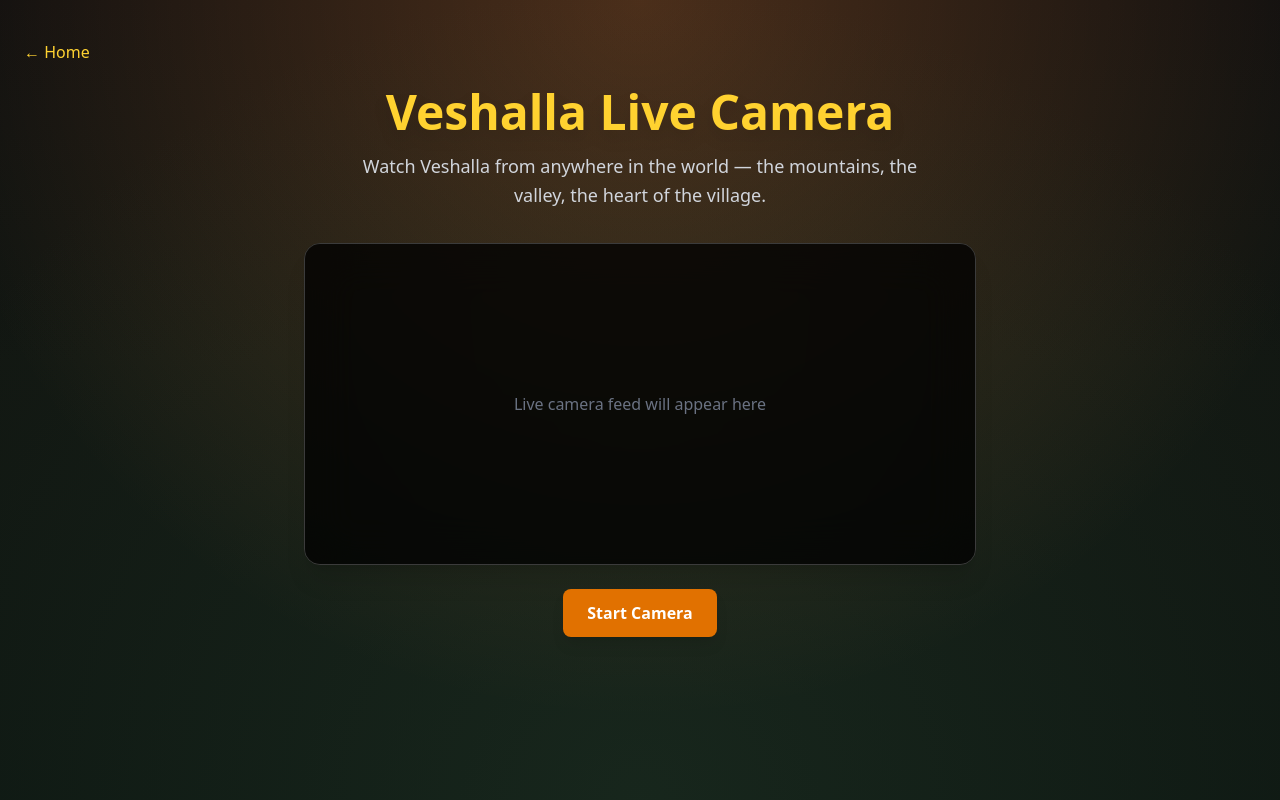
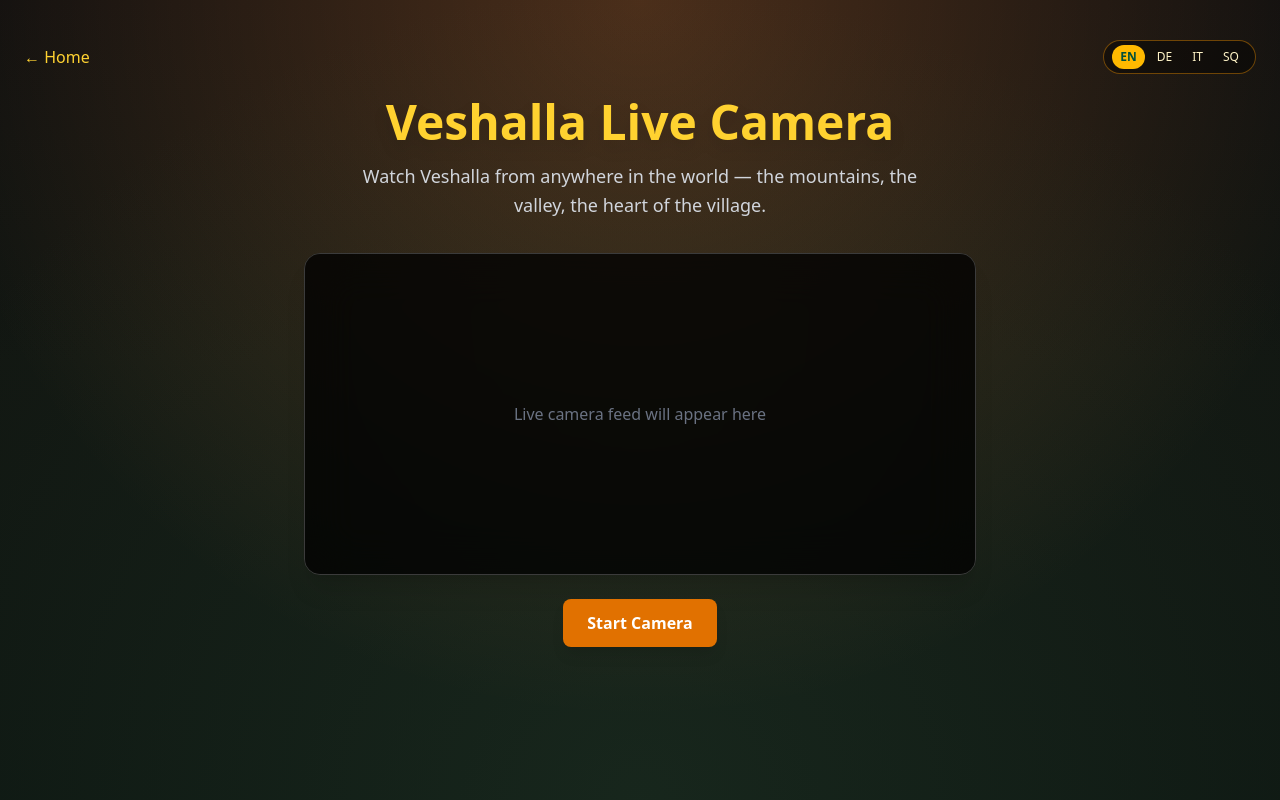
Before and after one commit to ermalmiftari/Veshallaweb, a React (Vite) app: page /en/camera in a window 1280 px wide. Shown: the top 800 px of the page. Built offline with nearby package versions, Linux system fonts and the light colour scheme.

Commit message:
all done except google analytics

```diff
--- a/src/i18n.ts
+++ b/src/i18n.ts
@@ -7,6 +7,12 @@ import enHome from "./locales/en/home.json";
 import deHome from "./locales/de/home.json";
 import itHome from "./locales/it/home.json";
 import sqHome from "./locales/sq/home.json";
+
+// PAGE-SPECIFIC: camera
+import enCamera from "./locales/en/camera.json";
+import deCamera from "./locales/de/camera.json";
+import itCamera from "./locales/it/camera.json";
+import sqCamera from "./locales/sq/camera.json";
 
 // PAGE-SPECIFIC: shop
 import enShop from "./locales/en/shop.json";
@@ -32,24 +38,28 @@ i18n
     resources: {
       en: {
         home: enHome,
+        camera: enCamera,
         shop: enShop,
         member: enMember,
         checkout: enCheckout
       },
       de: {
         home: deHome,
+        camera: deCamera,
         shop: deShop,
         member: deMember,
         checkout: deCheckout
       },
       it: {
         home: itHome,
+        camera: itCamera,
         shop: itShop,
         member: itMember,
         checkout: itCheckout
       },
       sq: {
         home: sqHome,
+        camera: sqCamera,
         shop: sqShop,
         member: sqMember,
         checkout: sqCheckout
@@ -59,8 +69,8 @@ i18n
     lng: "en",
     fallbackLng: "en",
 
-    // Add "home" namespace
-    ns: ["home", "shop", "member", "checkout"],
+    // Add "camera" namespace
+    ns: ["home", "camera", "shop", "member", "checkout"],
     defaultNS: "home",
 
     interpolation: {
--- /dev/null
+++ b/src/locales/de/camera.json
@@ -0,0 +1,7 @@
+{
+  "backHome": "Startseite",
+  "title": "Veshalla Live-Kamera",
+  "subtitle": "Sieh Veshalla von überall auf der Welt – die Berge, das Tal und das Herz des Dorfes.",
+  "placeholder": "Der Live-Kamerastream wird hier angezeigt",
+  "button": "Kamera starten"
+}
--- /dev/null
+++ b/src/locales/en/camera.json
@@ -0,0 +1,7 @@
+{
+  "backHome": "Home",
+  "title": "Veshalla Live Camera",
+  "subtitle": "Watch Veshalla from anywhere in the world — the mountains, the valley, the heart of the village.",
+  "placeholder": "Live camera feed will appear here",
+  "button": "Start Camera"
+}
--- /dev/null
+++ b/src/locales/it/camera.json
@@ -0,0 +1,7 @@
+{
+  "backHome": "Home",
+  "title": "Telecamera live di Veshalla",
+  "subtitle": "Guarda Veshalla da qualsiasi parte del mondo: le montagne, la valle e il cuore del villaggio.",
+  "placeholder": "Il flusso video in diretta apparirà qui",
+  "button": "Avvia telecamera"
+}
--- /dev/null
+++ b/src/locales/sq/camera.json
@@ -0,0 +1,7 @@
+{
+  "backHome": "Faqja kryesore",
+  "title": "Kamera live e Veshallës",
+  "subtitle": "Shiko Veshallën nga çdo cep i botës – malet, lugina dhe zemra e fshatit.",
+  "placeholder": "Pamja live nga kamera do të shfaqet këtu",
+  "button": "Fillo kamerën"
+}
--- a/src/pages/Camera.tsx
+++ b/src/pages/Camera.tsx
@@ -1,6 +1,27 @@
-import { Link } from "react-router-dom";
+import { useEffect } from "react"
+import { Link, useNavigate, useParams } from "react-router-dom"
+import { useTranslation } from "react-i18next"
 
 export default function Camera() {
+  const { lang } = useParams<{ lang: string }>()
+  const navigate = useNavigate()
+  const activeLang = lang || "en"
+
+  const { t, i18n } = useTranslation("camera")
+
+  // keep i18next in sync with URL /:lang
+  useEffect(() => {
+    if (activeLang && i18n.language !== activeLang) {
+      i18n.changeLanguage(activeLang)
+    }
+  }, [activeLang, i18n])
+
+  const handleLanguageChange = (newLang: string) => {
+    if (newLang === activeLang) return
+    // stay on camera page when switching language
+    navigate(`/${newLang}/camera`)
+  }
+
   return (
     <div
       className="
@@ -18,10 +39,11 @@ export default function Camera() {
       {/* FOREST GLOW */}
       <div className="absolute inset-0 bg-[radial-gradient(circle_at_bottom,rgba(60,100,70,0.20),transparent_80%)] pointer-events-none" />
 
-      {/* HOME BUTTON */}
-      <div className="relative z-10 mb-6">
+      {/* TOP BAR: HOME + LANGUAGE SWITCHER */}
+      <div className="relative z-10 mb-6 flex items-center justify-between">
+        {/* HOME BUTTON */}
         <Link
-          to="/"
+          to={`/${activeLang}`}
           className="
             flex items-center gap-2
             text-amber-300 hover:text-amber-200
@@ -29,19 +51,35 @@ export default function Camera() {
             font-medium transition
           "
         >
-          ← Home
+          ← {t("backHome")}
         </Link>
+
+        {/* LANGUAGE SWITCHER (desktop) */}
+        <div className="hidden sm:flex items-center gap-1 bg-black/40 border border-amber-500/40 rounded-full px-2 py-1 text-xs">
+          {["en", "de", "it", "sq"].map((code) => (
+            <button
+              key={code}
+              onClick={() => handleLanguageChange(code)}
+              className={`px-2 py-1 rounded-full transition ${
+                activeLang === code
+                  ? "bg-amber-400 text-emerald-900 font-semibold"
+                  : "text-amber-100 hover:text-amber-300"
+              }`}
+            >
+              {code.toUpperCase()}
+            </button>
+          ))}
+        </div>
       </div>
 
       {/* HEADER */}
       <div className="relative z-10 text-center max-w-2xl mx-auto mb-8">
         <h1 className="text-3xl sm:text-5xl font-bold text-amber-300 drop-shadow-xl">
-          Veshalla Live Camera
+          {t("title")}
         </h1>
 
         <p className="text-gray-300 text-sm sm:text-lg mt-4 max-w-xl mx-auto leading-relaxed">
-          Watch Veshalla from anywhere in the world — the mountains, the valley,
-          the heart of the village.
+          {t("subtitle")}
         </p>
       </div>
 
@@ -49,7 +87,7 @@ export default function Camera() {
       <div className="relative z-10 mx-auto w-full max-w-2xl bg-black/40 border border-[#3b3b3b] rounded-2xl backdrop-blur-xl shadow-xl overflow-hidden">
         <div className="w-full h-64 sm:h-80 bg-black/60 flex items-center justify-center">
           <p className="text-gray-500 text-sm sm:text-base">
-            Live camera feed will appear here
+            {t("placeholder")}
           </p>
         </div>
       </div>
@@ -65,9 +103,9 @@ export default function Camera() {
             text-sm sm:text-base
           "
         >
-          Start Camera
+          {t("button")}
         </button>
       </div>
     </div>
-  );
+  )
 }
--- a/src/pages/Home.tsx
+++ b/src/pages/Home.tsx
@@ -27,7 +27,7 @@ export default function Home() {
 
   const handleLanguageChange = (newLang: string) => {
     if (newLang === activeLang) return
-    navigate(`/${newLang}`)
+    navigate(`/${newLang}/home`)
   }
 
   // ALL 29 PHOTOS
```
